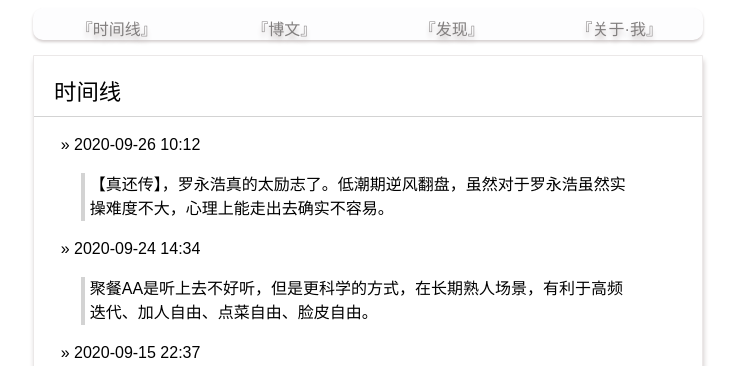
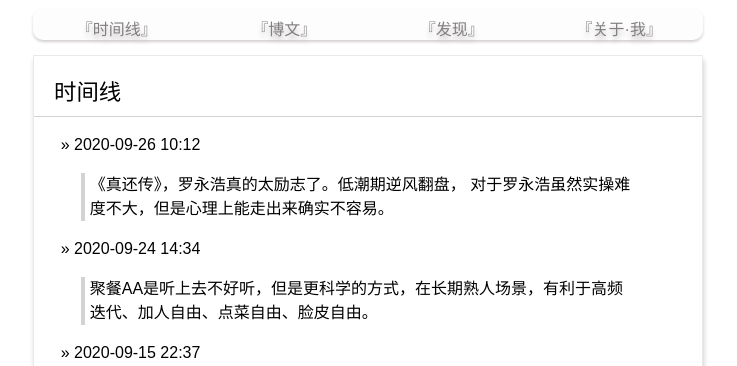
Before and after one commit to yanyiwu/blog, a Jekyll site: the page built from index.md, in a window 1280 px wide and 900 px high. Shown: the top 366 px of the window, without its empty margins (272-1009 px from the left). Built offline with Jekyll 4.4.1, drawn with Linux system fonts in a browser that asks for light colours; Markdown is read by kramdown in place of the engine named in the settings; comment, search, counter and statistics services are not loaded.

Commit message:
fix typo

```diff
--- a/index.md
+++ b/index.md
@@ -5,7 +5,8 @@ title: 时间线
 
 &raquo; 2020-09-26 10:12
 
-> 【真还传】，罗永浩真的太励志了。低潮期逆风翻盘，虽然对于罗永浩虽然实操难度不大，心理上能走出去确实不容易。
+> 《真还传》，罗永浩真的太励志了。低潮期逆风翻盘，
+> 对于罗永浩虽然实操难度不大，但是心理上能走出来确实不容易。
 
 &raquo; 2020-09-24 14:34
 
```
